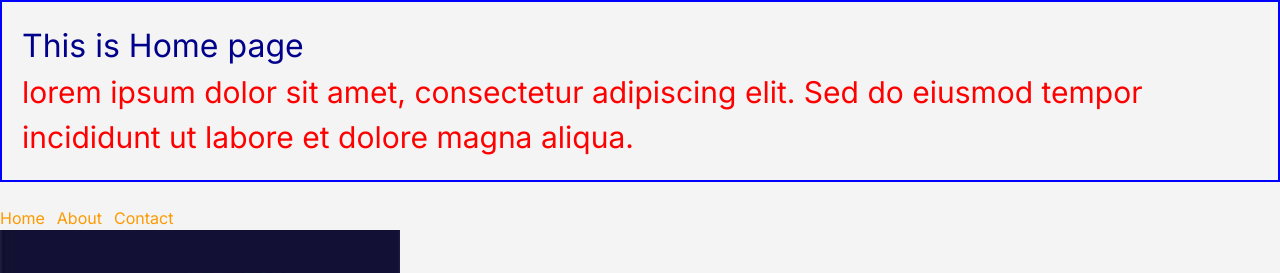
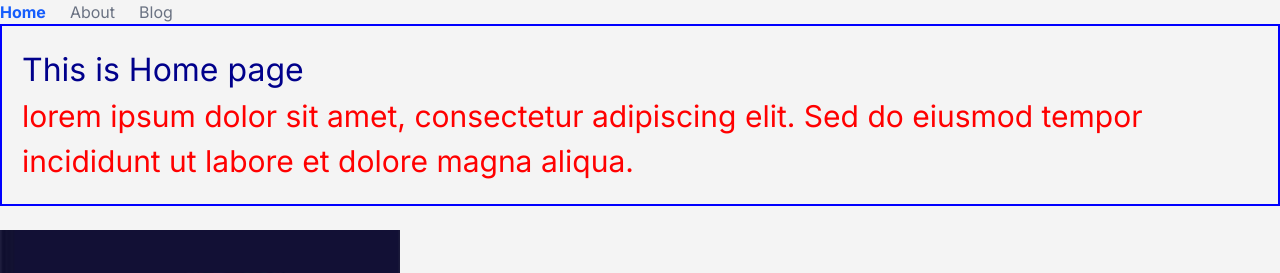
Before and after one commit to MoriamAkterSwarna/NextJS-Foundation-M40, a Next.js app: page / in a window 1280 px wide. Shown: the top 273 px of the page. Built offline with nearby package versions, Linux system fonts and the light colour scheme.

Commit message:
Video -10 active routes implemented

```diff
--- a/src/app/layout.js
+++ b/src/app/layout.js
@@ -1,5 +1,6 @@
 import { Inter } from "next/font/google";
 import "./globals.css";
+import Navbar from "@/components/Navbar";
 
 const inter = Inter({
   subsets: ["latin"],
@@ -19,6 +20,7 @@ export default function RootLayout({ children }) {
       <body
         className={`${inter.className} antialiased`}
       >
+        <Navbar />
         {children}
       </body>
     </html>
--- a/src/app/page.js
+++ b/src/app/page.js
@@ -6,6 +6,8 @@ import styles from "../components/Home.module.css";
 export default function Home() {
   return (
     <>
+
+
       <div className={styles.container}>
         <h1>This is Home page </h1>
         <p className={styles.description}>
@@ -16,11 +18,11 @@ export default function Home() {
 
       <br />
 
-      <ul className="flex *:mr-3 text-amber-500 *:hover:text-amber-700 *:hover:underline">
+      {/* <ul className="flex *:mr-3 text-amber-500 *:hover:text-amber-700 *:hover:underline">
         <li>Home</li>
         <li>About</li>
         <li>Contact</li>
-      </ul>
+      </ul> */}
 
       {/* <img src = './images.jpg' alt="Home Image" width={400} height={300} />  */}
 
--- /dev/null
+++ b/src/components/Navbar.jsx
@@ -0,0 +1,59 @@
+// import Link from 'next/link';
+// import React from 'react';
+
+// const Navbar = () => {
+//     return (
+//         <nav className='flex gap-5'>
+//       <Link href="/">Home</Link>
+//       <Link href="/about">About</Link>
+//       <Link href="/foods">Foods</Link>
+//       <Link href="/contact">Contact</Link>
+//     </nav>
+//     );
+// };
+
+// export default Navbar;
+
+
+"use client"
+
+import Link from "next/link"
+import { usePathname } from "next/navigation"
+
+export default function Navbar(){
+
+  const pathname = usePathname()
+
+  return (
+    <nav className="flex gap-6">
+
+      <Link
+        href="/"
+        className={pathname === "/"
+        ? "text-blue-600 font-bold"
+        : "text-gray-500"}
+      >
+        Home
+      </Link>
+
+      <Link
+        href="/about"
+        className={pathname === "/about"
+        ? "text-blue-600 font-bold"
+        : "text-gray-500"}
+      >
+        About
+      </Link>
+
+      <Link
+        href="/blog"
+        className={pathname === "/blog"
+        ? "text-blue-600 font-bold"
+        : "text-gray-500"}
+      >
+        Blog
+      </Link>
+
+    </nav>
+  )
+}
```
